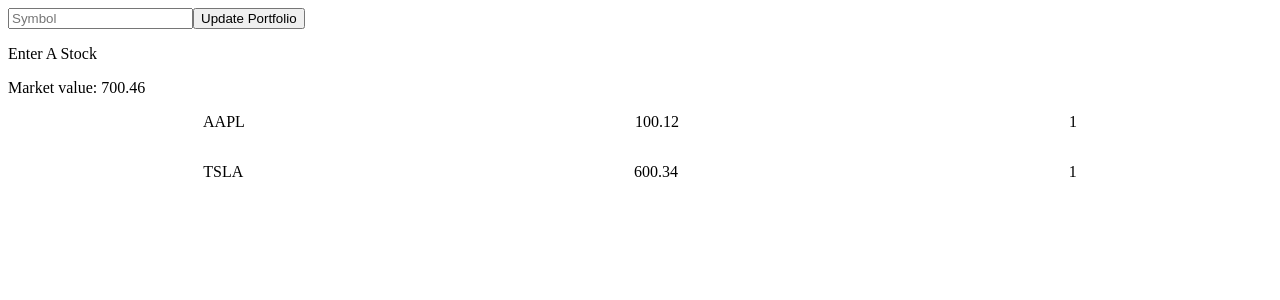
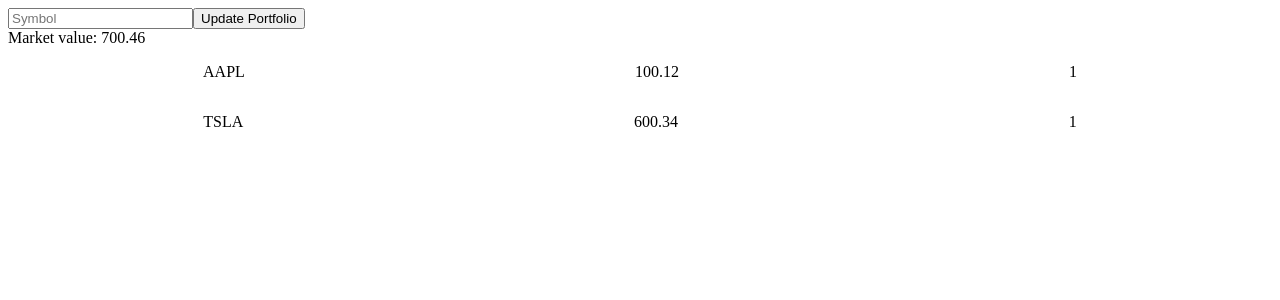
Before and after one commit to JaredFlomen/Portfolios, a React (Create React App) app: page / in a window 1280 px wide. Shown: the top 300 px of the page. Built offline with nearby package versions, Linux system fonts and the light colour scheme.

Commit message:
Update App.js

```diff
--- a/src/App.js
+++ b/src/App.js
@@ -45,13 +45,6 @@
         Find The Latest Price
       </button> */}
       <button onClick={updatePortfolio}>Update Portfolio</button>
-      {price ? (
-        <p>
-          {ticker} Price: {price}
-        </p>
-      ) : (
-        <p>Enter A Stock</p>
-      )}
       <div>Market value: {marketValue}</div>
       <div>
         {portfolio &&
```
